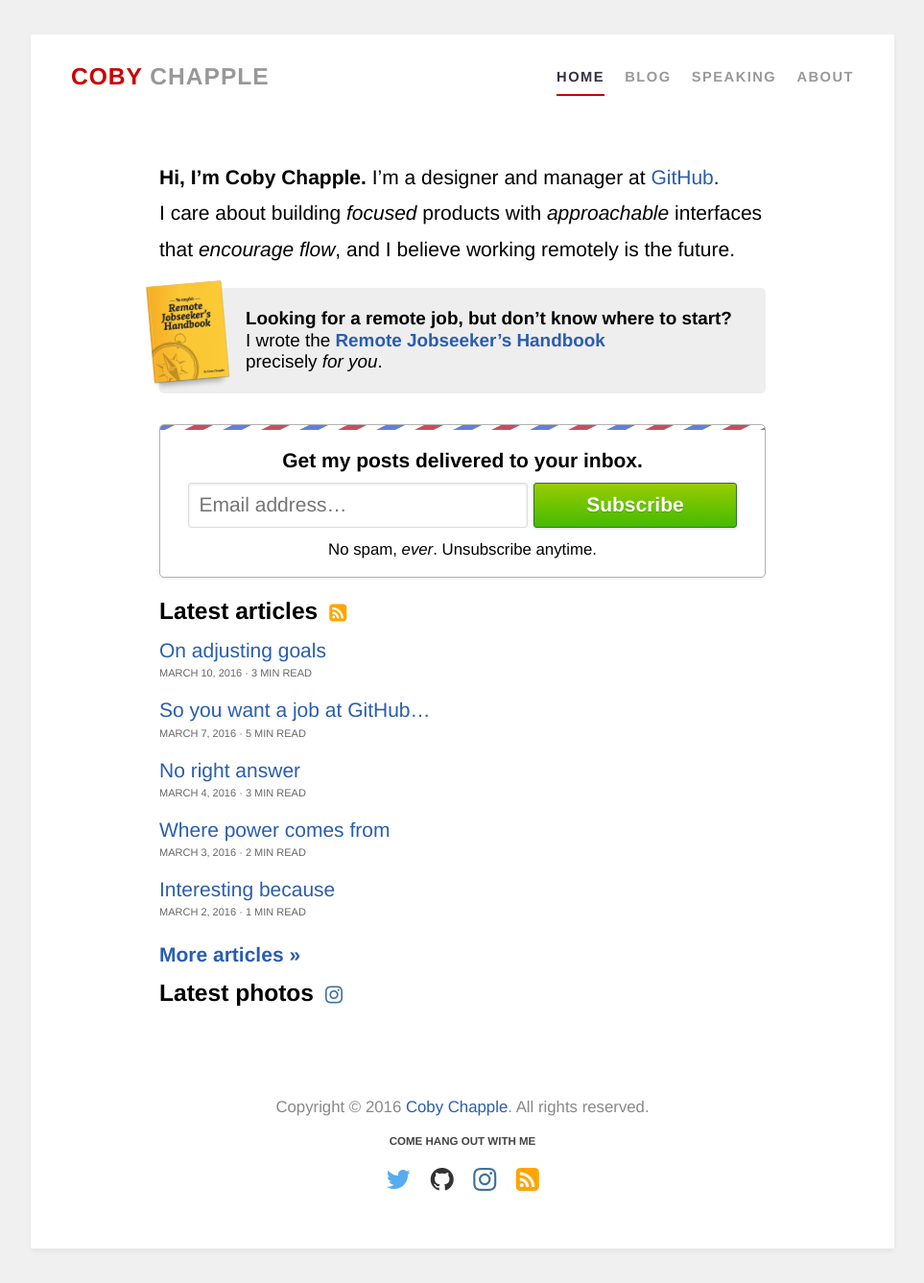
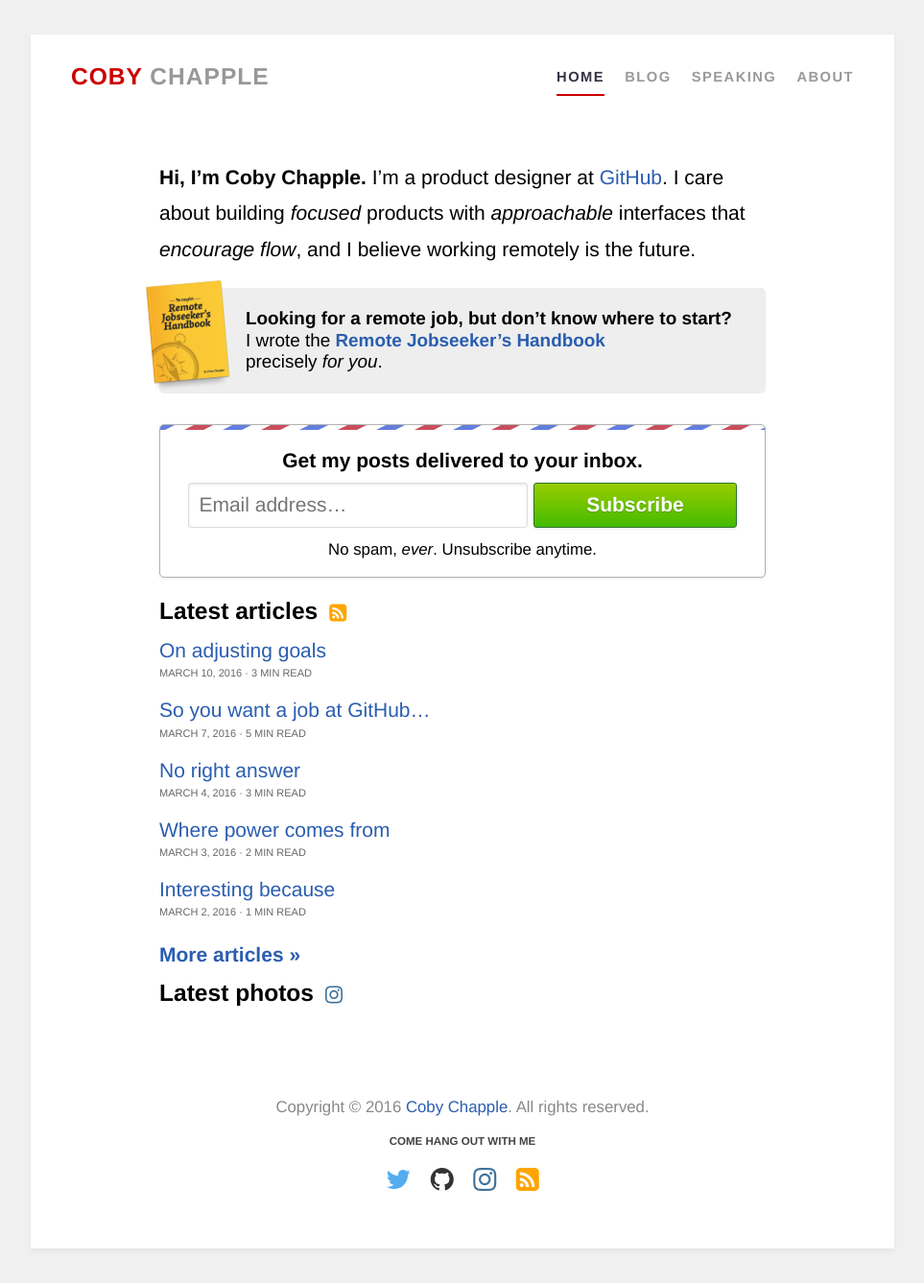
Before and after one commit to cobyism/archived-cobyism.github.io, a Jekyll site: the page built from index.html, in a window 1280 px wide. Shown: the whole page at 96% size, without its empty margins (158-1121 px from the left). Built offline with Jekyll 4.4.1, drawn with Linux system fonts in a browser that asks for light colours; nearby versions of some CDN libraries.

Commit message:
Update index.html

```diff
--- a/index.html
+++ b/index.html
@@ -6,7 +6,7 @@ title: Home
 <div class="intro">
   <p>
     <strong>Hi, I’m Coby Chapple.</strong>
-    I’m&nbsp;a designer and manager at <a href="https://github.com" id="intro-gh-link" target="_blank">GitHub</a>.
+    I’m&nbsp;a product designer at <a href="https://github.com" id="intro-gh-link" target="_blank">GitHub</a>.
     I&nbsp;care about building <em>focused</em> products with <em>approachable</em> interfaces
     that <em>encourage&nbsp;flow</em>, and
     I&nbsp;believe working remotely is the&nbsp;future.
```
